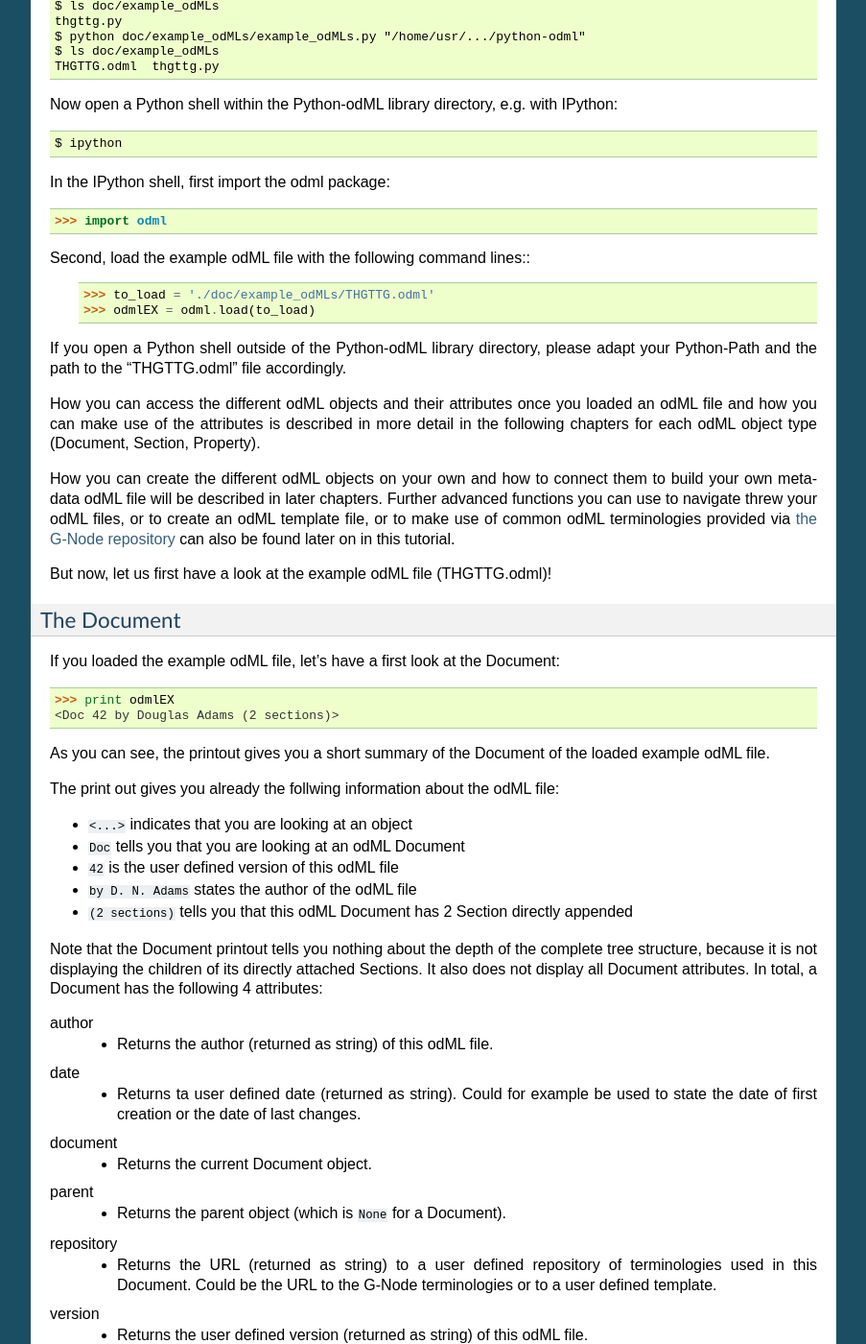
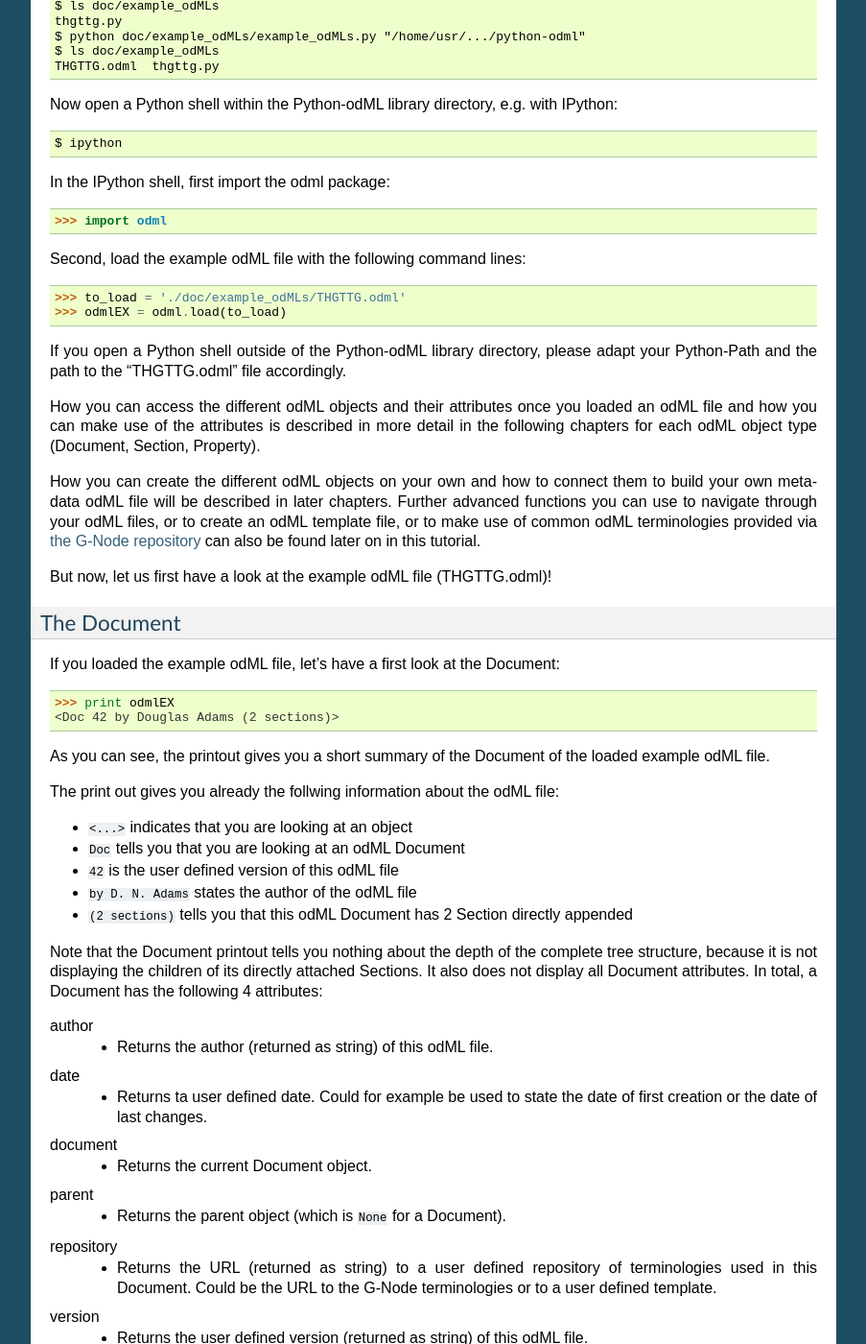
Before and after one commit to G-Node/python-odml, a Sphinx documentation site: the page built from doc/tutorial.rst, in a window 1280 px wide and 1400 px high, scrolled down 2932 px. Shown: the whole window at 96% size, without its empty margins (198-1101 px from the left). Built offline with Sphinx 7.4.7, drawn with Linux system fonts in a browser that asks for light colours; some of the changed text lies outside the part shown.

Commit message:
[doc/tutorial] Update document section

```diff
--- a/doc/tutorial.rst
+++ b/doc/tutorial.rst
@@ -208,6 +208,7 @@
     >>> import odml
 
 Second, load the example odML file with the following command lines::
+
     >>> to_load = './doc/example_odMLs/THGTTG.odml'
     >>> odmlEX = odml.load(to_load)
 
@@ -221,10 +222,10 @@
 
 How you can create the different odML objects on your own and how to connect
 them to build your own metadata odML file will be described in later chapters.
-Further advanced functions you can use to navigate threw your odML files, or to
+Further advanced functions you can use to navigate through your odML files, or to
 create an odML template file, or to make use of common odML terminologies
 provided via `the G-Node repository
-<http://portal.g-node.org/odml/terminologies/v1.0/terminologies.xml>`_ can also
+<http://portal.g-node.org/odml/terminologies/v1.1/terminologies.xml>`_ can also
 be found later on in this tutorial.
 
 But now, let us first have a look at the example odML file (THGTTG.odml)!
@@ -259,8 +260,8 @@
     - Returns the author (returned as string) of this odML file.
 
 date
-    - Returns ta user defined date (returned as string). Could for example be
-      used to state the date of first creation or the date of last changes.
+    - Returns ta user defined date. Could for example be used to state
+      the date of first creation or the date of last changes.
 
 document
     - Returns the current Document object.
@@ -301,7 +307,7 @@
 following command::
 
     >>> print(odmlEX.sections)
-    [<Section TheCrew[crew] (4)>, <Section TheStarship[crew] (1)>]
+    [<Section TheCrew[crew] (4)>, <Section TheStarship[starship] (1)>]
 
 As expected from the Document printout our example contains two Sections. The
 printout and attributes of a Section are explained in the next chapter.
```
Also changed, not shown: other parts of doc/tutorial.rst (+7 -2 lines).
